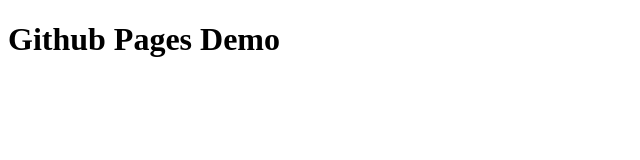
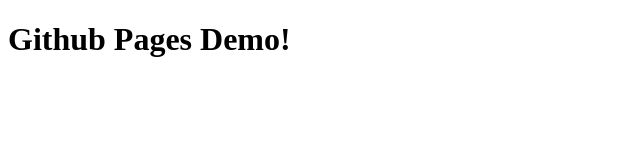
Before and after one commit to dong0069/dong0069.github.io, a plain HTML site: page gh-demo/index.html in a window 1280 px wide. Shown: the full height of the page, 0-640 px from the left. Drawn offline with Linux system fonts and the light colour scheme.

Commit message:
update index.html

```diff
--- a/gh-demo/index.html
+++ b/gh-demo/index.html
@@ -7,6 +7,6 @@
     <title>Github Pages Demo</title>
 </head>
 <body>
-    <h1>Github Pages Demo</h1>
+    <h1>Github Pages Demo!</h1>
 </body>
 </html>
```
